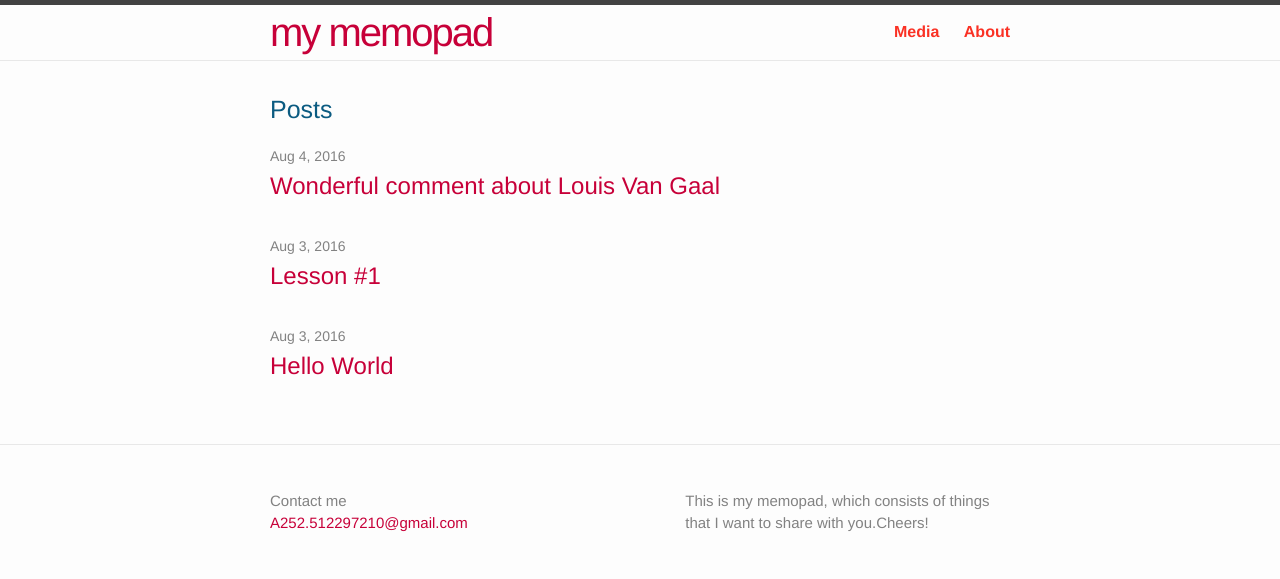
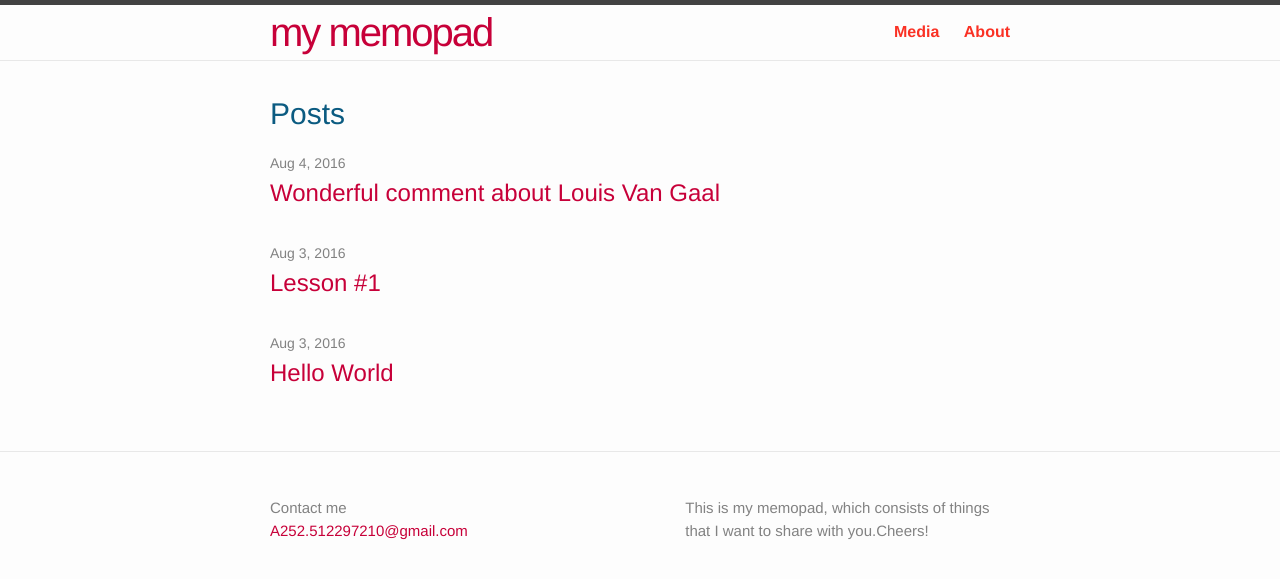
Before and after one commit to trhiora/iop, a Jekyll site: the page built from index.html, in a window 1280 px wide. Shown: the top 579 px of the page. Built offline with Jekyll 4.4.1, drawn with Linux system fonts in a browser that asks for light colours.

Commit message:
Update _layout.scss

```diff
--- a/_sass/_layout.scss
+++ b/_sass/_layout.scss
@@ -6,7 +6,7 @@
 }
 
 .page-heading {
-    font-size: 25px;
+    font-size: 30px;
 	color: #0b5b81;
 }
 
```
